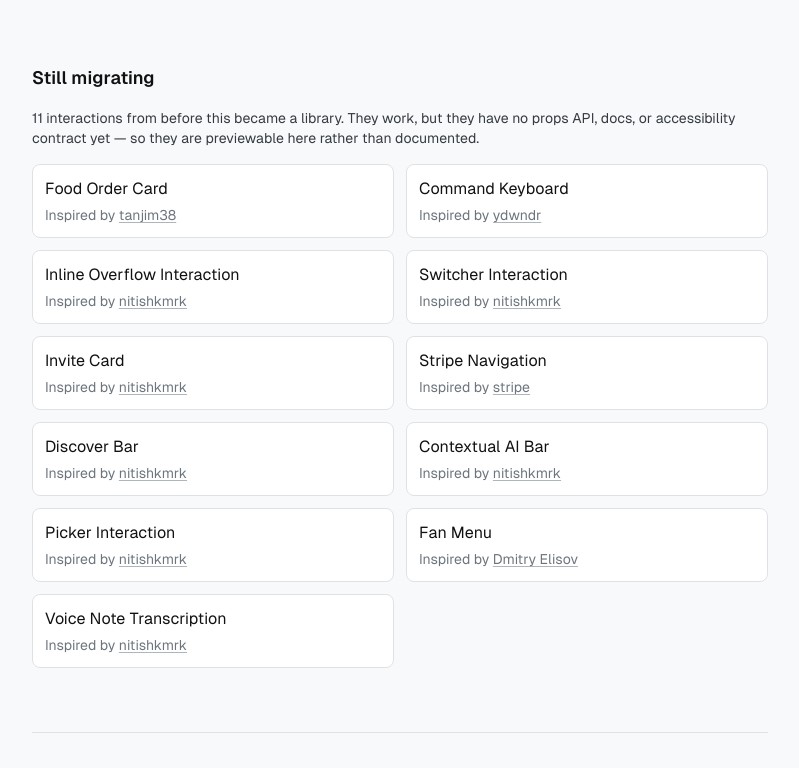
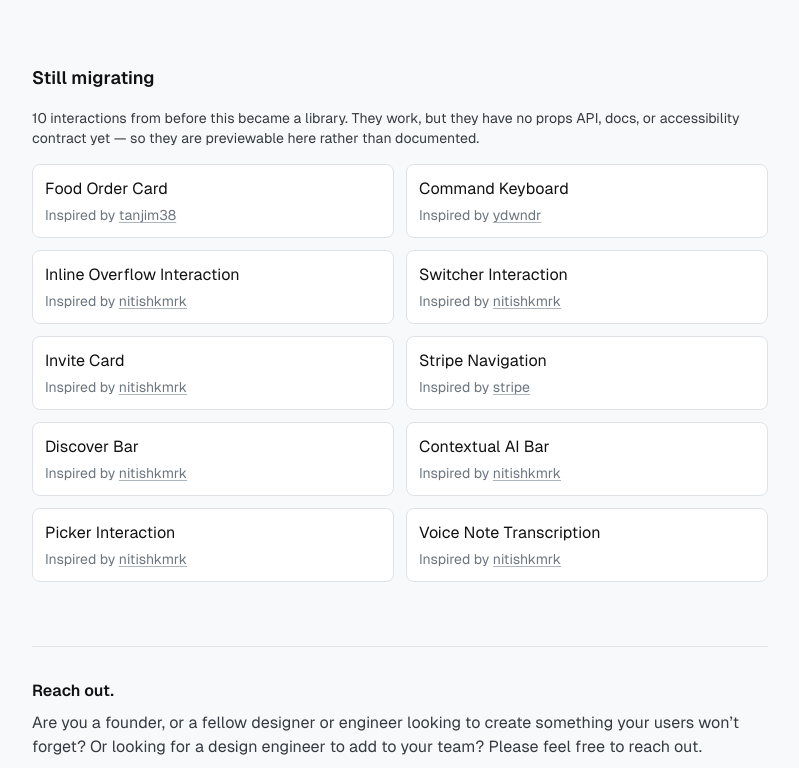
Before and after one commit to paul1029-ife/design-recreation, a Next.js app: page / in a window 1280 px wide. Shown: the part 1934-2702 px from the top of the page, without its empty margins (240-1039 px from the left). Built offline with nearby package versions, Linux system fonts and the light colour scheme.

Commit message:
chore: register Speed Dial
Nine documented, ten to migrate.

```diff
--- a/src/components/gallery/patterns.ts
+++ b/src/components/gallery/patterns.ts
@@ -3,7 +3,6 @@ import type { ComponentType } from "react";
 import CommandPalette from "@/components/recreations/command-keyboard/CommandPalette";
 import ContextualBar from "@/components/recreations/ContextualBar";
 import DiscoveryBar from "@/components/recreations/DiscoveryBar";
-import FanMenu from "@/components/recreations/FanMenu";
 import InlineOverflow from "@/components/recreations/InlineOverflow";
 import InviteCard from "@/components/recreations/InviteCard";
 import OrderCard from "@/components/recreations/OrderCard";
@@ -92,13 +91,6 @@ export const legacyEntries: readonly GalleryEntry[] = [
     component: PickerInteraction,
   },
   {
-    id: 14,
-    name: "Fan Menu",
-    source: "Dmitry Elisov",
-    url: "https://www.pinterest.com/pin/107523509848495963/",
-    component: FanMenu,
-  },
-  {
     id: 18,
     name: "Voice Note Transcription",
     source: "nitishkmrk",
--- a/src/patterns/demos.ts
+++ b/src/patterns/demos.ts
@@ -26,6 +26,7 @@ export const demos: Record<string, ComponentType> = {
     () => import("./expanding-segments/ExpandingSegments.demo"),
   ),
   "create-menu": dynamic(() => import("./create-menu/CreateMenu.demo")),
+  "speed-dial": dynamic(() => import("./speed-dial/SpeedDial.demo")),
 };
 
 export function getDemo(slug: string): ComponentType | undefined {
--- a/src/patterns/registry.ts
+++ b/src/patterns/registry.ts
@@ -6,6 +6,7 @@ import { meta as deleteWithUndo } from "./delete-with-undo/meta";
 import { meta as editableLabel } from "./editable-label/meta";
 import { meta as expandingSegments } from "./expanding-segments/meta";
 import { meta as inlineConfirm } from "./inline-confirm/meta";
+import { meta as speedDial } from "./speed-dial/meta";
 import { meta as splitActions } from "./split-actions/meta";
 import { meta as splittingAccordion } from "./splitting-accordion/meta";
 
@@ -30,6 +31,7 @@ const ALL: readonly PatternMeta[] = [
   copyFeedback,
   expandingSegments,
   createMenu,
+  speedDial,
 ];
 
 /** Public patterns, newest first. Drafts are excluded. */
```
